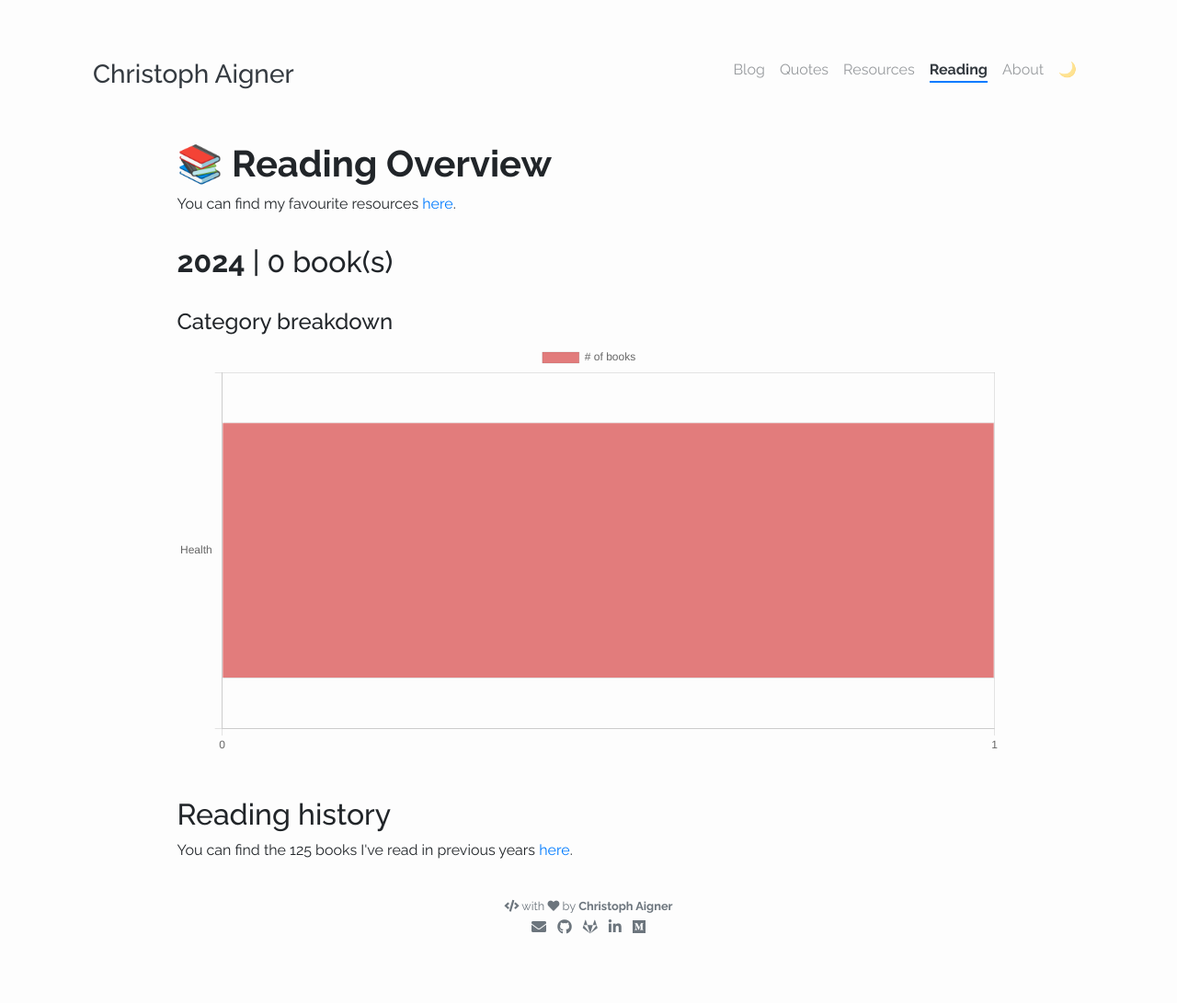
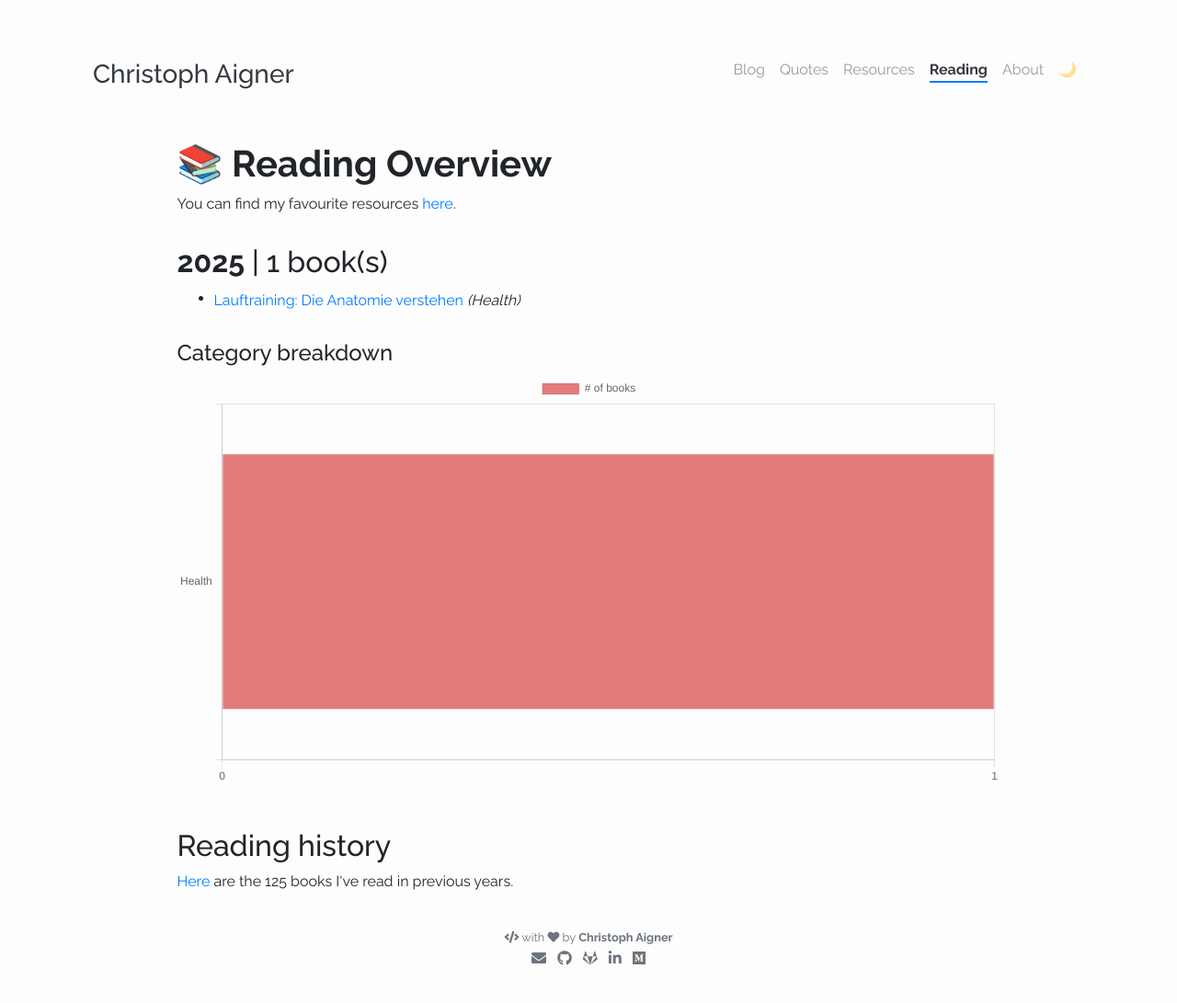
Before and after one commit to christophaigner/christophaigner.github.io, a Jekyll site: the page built from pages/reading.html, in a window 1280 px wide. Shown: the whole page at 92% size. Built offline with Jekyll 4.4.1, drawn with Linux system fonts in a browser that asks for light colours; nearby versions of some CDN libraries; before the commit the page ends 1057 px from its top, so only the background shows below that.

Commit message:
Update reading page

```diff
--- a/pages/reading.html
+++ b/pages/reading.html
@@ -7,15 +7,15 @@ weight: 4
 
 {% include scripts.html %}
 {% assign currentYear = 'now' | date: "%Y" | times: 1 %}
-{% assign finishedBooks = site.data.reading.current | where: "finished", "true" %}
-{% assign allBooks = site.data.reading.current | map: "category" | split: "" %}
+{% assign allBooks = site.data.reading.current %}
+{% assign booksByCategory = site.data.reading.current | map: "category" | split: "" %}
 
 <h1>📚 Reading Overview</h1>
 You can find my favourite resources <a href="{{ site.url }}/resources">here</a>.
 
-<h2><b>2024</b> | {{ finishedBooks.size }} book(s)</h2>
+<h2><b>2025</b> | {{ allBooks.size }} book(s)</h2>
 <ul style="line-height: 1.5em;">
-  {% for book in finishedBooks %}
+  {% for book in allBooks %}
   <li>
     <a href="{{ book.url }}" target="_blank">
       {{ book.name }}
@@ -33,7 +33,7 @@ You can find my favourite resources <a href="{{ site.url }}/resources">here</a>.
 
 <script>
   const ctx = document.getElementById('reading_history_breakdown_chart');
-  const mappedBooks = {{ allBooks }}.reduce(function (acc, curr) {
+  const mappedBooks = {{ booksByCategory }}.reduce(function (acc, curr) {
     return acc[curr] ? ++acc[curr] : acc[curr] = 1, acc
   }, {});
   const sortedBooks = Object.keys(mappedBooks).map(k => ([k, mappedBooks[k]])).sort((a, b) => (b[1] - a[1]));
@@ -69,4 +69,4 @@ You can find my favourite resources <a href="{{ site.url }}/resources">here</a>.
 {% assign books_read = books_read | plus:entry.books.size %}
 {% endfor %}
 
-You can find the {{ books_read }} books I've read in previous years <a href="{{ page.url | append:"history/" }}">here</a>.
+<a href="{{ page.url | append:"history/" }}">Here</a> are the {{ books_read }} books I've read in previous years.
```
